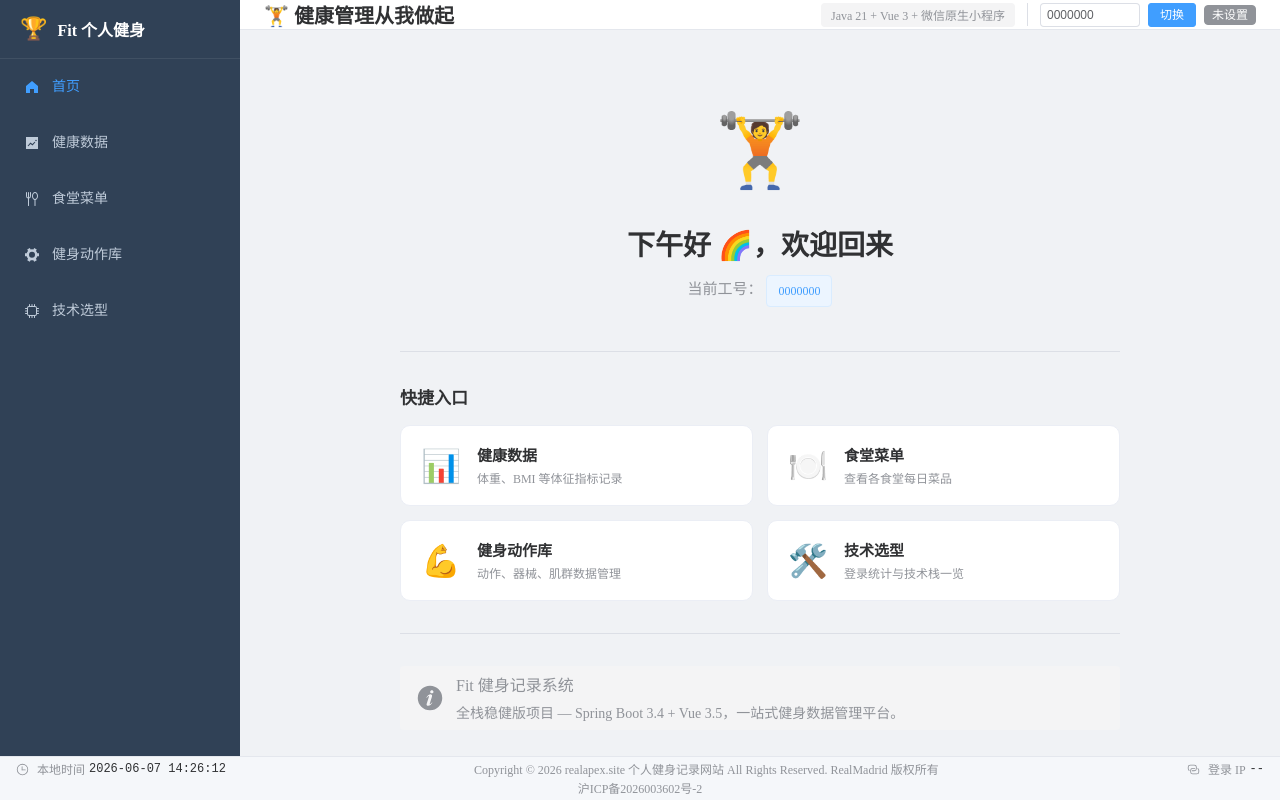
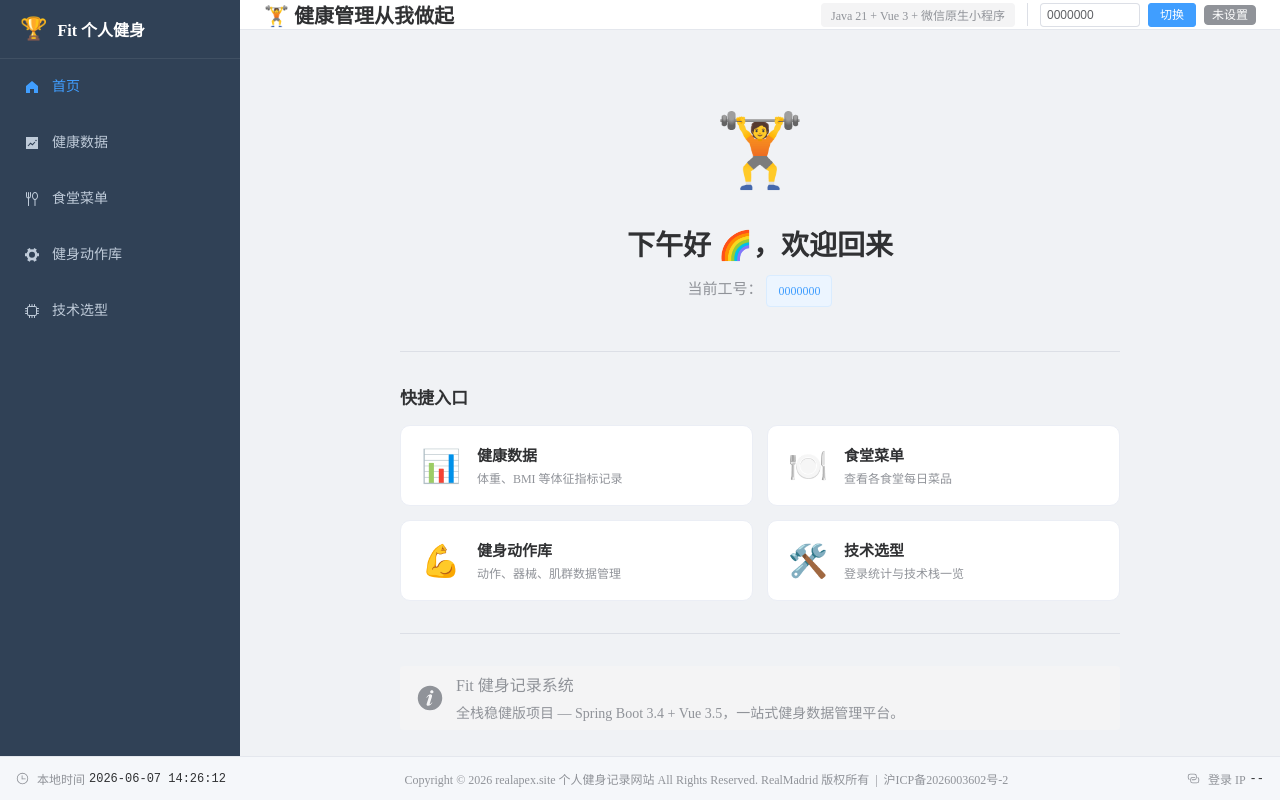
Before and after one commit to 0815006/app-fit, a Vue app in the folder web-fit-vue/: page / in a window 1280 px wide. Built offline with nearby package versions, Linux system fonts and the light colour scheme; no server answers.

Commit message:
2026-06-26 备案号同行

```diff
--- a/web-fit-vue/src/components/layout/StatusBar.vue
+++ b/web-fit-vue/src/components/layout/StatusBar.vue
@@ -59,7 +59,8 @@ onUnmounted(() => {
       </div>
       <div class="status-center">
         <span class="copyright-text">
-          Copyright &copy; 2026 realapex.site 个人健身记录网站 All Rights Reserved. RealMadrid 版权所有
+          Copyright &copy; 2026 realapex.site 个人健身记录网站 All Rights Reserved. RealMadrid 版权所有 &nbsp;|&nbsp;
+          <a class="icp-link" href="https://beian.miit.gov.cn" target="_blank" rel="noopener">沪ICP备2026003602号-2</a>
         </span>
       </div>
       <div class="status-right">
@@ -69,11 +70,6 @@ onUnmounted(() => {
           <span class="status-value">{{ loginIp }}</span>
         </span>
       </div>
-    </div>
-    <div class="status-row icp-row">
-      <a class="icp-link" href="https://beian.miit.gov.cn" target="_blank" rel="noopener">
-        沪ICP备2026003602号-2
-      </a>
     </div>
   </footer>
 </template>
@@ -95,11 +91,6 @@ onUnmounted(() => {
   display: flex;
   align-items: center;
   justify-content: space-between;
-}
-
-.icp-row {
-  justify-content: center;
-  margin-top: 1px;
 }
 
 .status-left,
```
